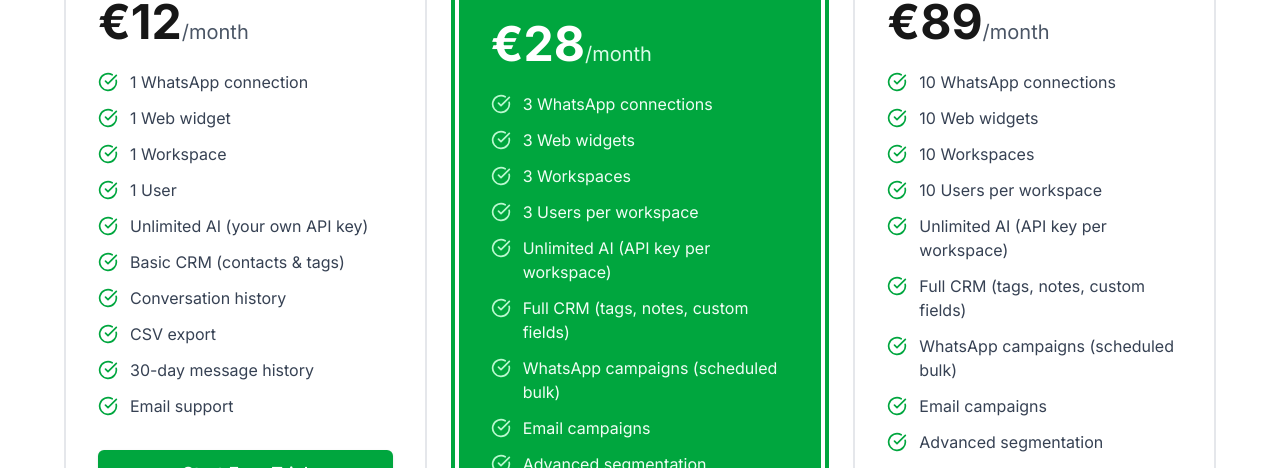
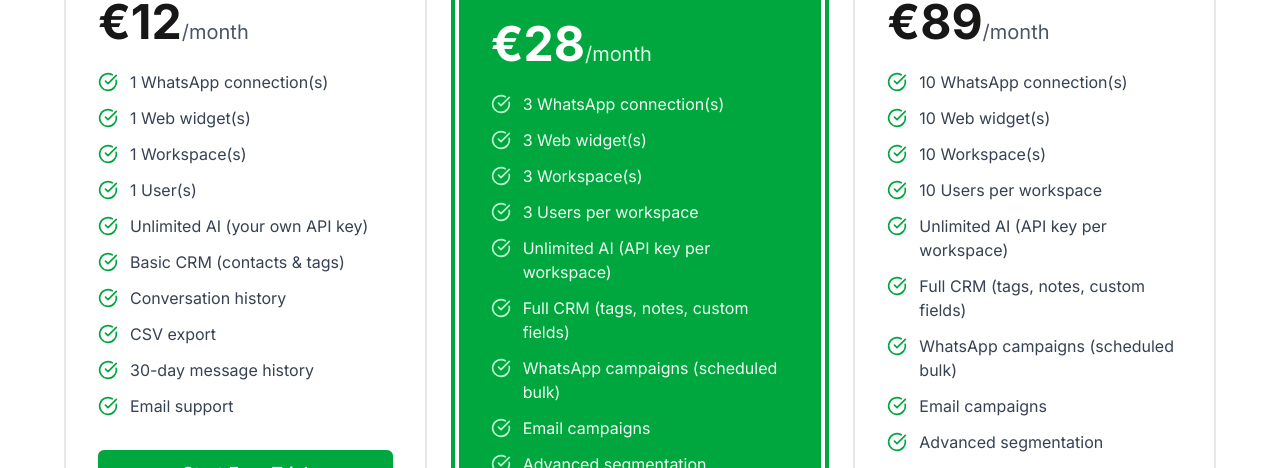
Before and after one commit to TerretaCode/whahook2, a Next.js app in the folder frontend/: page / in a window 1280 px wide. Shown: the part 4169-4637 px from the top of the page. Built offline with nearby package versions, Linux system fonts and the light colour scheme; no server answers.

Commit message:
feat(i18n): translate pricing-card component with dynamic plan data

```diff
--- a/frontend/components/pricing-card.tsx
+++ b/frontend/components/pricing-card.tsx
@@ -17,85 +17,93 @@ export interface PlanData {
   highlighted?: boolean
 }
 
+// Plan data with translation keys for name, description, features, and cta
 export const PLANS: Record<string, PlanData> = {
   starter: {
     id: "starter",
-    name: "Starter",
+    name: "plans.starter.name",
     monthlyPrice: 12,
     yearlyPrice: 120,
-    description: "Perfect for small businesses",
+    description: "plans.starter.description",
     features: [
-      "1 WhatsApp connection",
-      "1 Web widget",
-      "1 Workspace",
-      "1 User",
-      "Unlimited AI (your own API key)",
-      "Basic CRM (contacts & tags)",
-      "Conversation history",
-      "CSV export",
-      "30-day message history",
-      "Email support"
+      "features.whatsappConnections",
+      "features.webWidgets",
+      "features.workspaces",
+      "features.users",
+      "features.unlimitedAI",
+      "features.basicCRM",
+      "features.conversationHistory",
+      "features.csvExport",
+      "features.messageHistory30",
+      "features.emailSupport"
     ],
-    cta: "Start Free Trial",
+    cta: "plans.starter.cta",
     ctaLink: "/register",
   },
   professional: {
     id: "professional",
-    name: "Professional",
+    name: "plans.professional.name",
     monthlyPrice: 28,
     yearlyPrice: 280,
-    description: "For growing businesses & small agencies",
+    description: "plans.professional.description",
     features: [
-      "3 WhatsApp connections",
-      "3 Web widgets",
-      "3 Workspaces",
-      "3 Users per workspace",
-      "Unlimited AI (API key per workspace)",
-      "Full CRM (tags, notes, custom fields)",
-      "WhatsApp campaigns (scheduled bulk)",
-      "Email campaigns",
-      "Advanced segmentation",
-      "Advanced analytics",
-      "Client access links",
-      "Remote QR connection",
-      "API Key per workspace",
-      "CSV export",
-      "90-day message history",
-      "Email support"
+      "features.whatsappConnections",
+      "features.webWidgets",
+      "features.workspaces",
+      "features.usersPerWorkspace",
+      "features.unlimitedAIPerWorkspace",
+      "features.fullCRM",
+      "features.whatsappCampaigns",
+      "features.emailCampaigns",
+      "features.advancedSegmentation",
+      "features.advancedAnalytics",
+      "features.clientAccessLinks",
+      "features.remoteQR",
+      "features.apiKeyPerWorkspace",
+      "features.csvExport",
+      "features.messageHistory90",
+      "features.emailSupport"
     ],
-    cta: "Get Started",
+    cta: "plans.professional.cta",
     ctaLink: "/register",
     highlighted: true,
   },
   enterprise: {
     id: "enterprise",
-    name: "Enterprise",
+    name: "plans.enterprise.name",
     monthlyPrice: 89,
     yearlyPrice: 890,
-    description: "For agencies & multi-brand businesses",
+    description: "plans.enterprise.description",
     features: [
-      "10 WhatsApp connections",
-      "10 Web widgets",
-      "10 Workspaces",
-      "10 Users per workspace",
-      "Unlimited AI (API key per workspace)",
-      "Full CRM (tags, notes, custom fields)",
-      "WhatsApp campaigns (scheduled bulk)",
-      "Email campaigns",
-      "Advanced segmentation",
-      "Advanced analytics",
-      "Client access links",
-      "Remote QR connection",
-      "API Key per workspace",
-      "White-label (hide Whahook brand)",
-      "Custom domain support",
-      "CSV export",
-      "90-day message history",
-      "Email support"
+      "features.whatsappConnections",
+      "features.webWidgets",
+      "features.workspaces",
+      "features.usersPerWorkspace",
+      "features.unlimitedAIPerWorkspace",
+      "features.fullCRM",
+      "features.whatsappCampaigns",
+      "features.emailCampaigns",
+      "features.advancedSegmentation",
+      "features.advancedAnalytics",
+      "features.clientAccessLinks",
+      "features.remoteQR",
+      "features.apiKeyPerWorkspace",
+      "features.whiteLabel",
+      "features.customDomain",
+      "features.csvExport",
+      "features.messageHistory90",
+      "features.emailSupport"
     ],
-    cta: "Get Started",
+    cta: "plans.enterprise.cta",
     ctaLink: "/register",
   },
+}
+
+// Feature counts for interpolation
+const FEATURE_COUNTS: Record<string, Record<string, number>> = {
+  starter: { whatsapp: 1, widgets: 1, workspaces: 1, users: 1 },
+  professional: { whatsapp: 3, widgets: 3, workspaces: 3, users: 3 },
+  enterprise: { whatsapp: 10, widgets: 10, workspaces: 10, users: 10 },
 }
 
 interface PricingCardProps {
@@ -126,10 +134,10 @@ export function PricingCard({
         : 'bg-white border-2 border-gray-200'
     }`}>
       <h3 className={`text-2xl font-bold mb-2 ${plan.highlighted ? 'text-white' : 'text-gray-900'}`}>
-        {plan.name}
+        {t(plan.name)}
       </h3>
       <p className={`mb-6 ${plan.highlighted ? 'text-green-100' : 'text-gray-600'}`}>
-        {plan.description}
+        {t(plan.description)}
       </p>
       <div className="mb-6">
         <span className="text-5xl font-bold">€{price}</span>
@@ -141,12 +149,17 @@ export function PricingCard({
         )}
       </div>
       <ul className="space-y-3 mb-8">
-        {plan.features.map((feature, index) => (
-          <li key={index} className="flex items-start gap-3">
-            <CheckCircle className={`w-5 h-5 flex-shrink-0 mt-0.5 ${plan.highlighted ? 'text-green-200' : 'text-green-600'}`} />
-            <span className={plan.highlighted ? 'text-green-50' : 'text-gray-700'}>{feature}</span>
-          </li>
-        ))}
+        {plan.features.map((feature, index) => {
+          const counts = FEATURE_COUNTS[plan.id]
+          return (
+            <li key={index} className="flex items-start gap-3">
+              <CheckCircle className={`w-5 h-5 flex-shrink-0 mt-0.5 ${plan.highlighted ? 'text-green-200' : 'text-green-600'}`} />
+              <span className={plan.highlighted ? 'text-green-50' : 'text-gray-700'}>
+                {t(feature, { count: feature.includes('whatsapp') ? counts.whatsapp : feature.includes('widget') ? counts.widgets : feature.includes('workspace') ? counts.workspaces : counts.users })}
+              </span>
+            </li>
+          )
+        })}
       </ul>
 
       {isCurrentPlan ? (
@@ -163,7 +176,7 @@ export function PricingCard({
               ? 'bg-white text-green-600 hover:bg-gray-100'
               : 'bg-green-600 text-white hover:bg-green-700'
           }`}>
-            {plan.cta}
+            {t(plan.cta)}
           </Button>
         </Link>
       ) : (
@@ -176,7 +189,7 @@ export function PricingCard({
           onClick={onSubscribe}
           disabled={isProcessing}
         >
-          {isProcessing ? t('processing') : plan.cta}
+          {isProcessing ? t('processing') : t(plan.cta)}
         </Button>
       )}
     </div>
```
